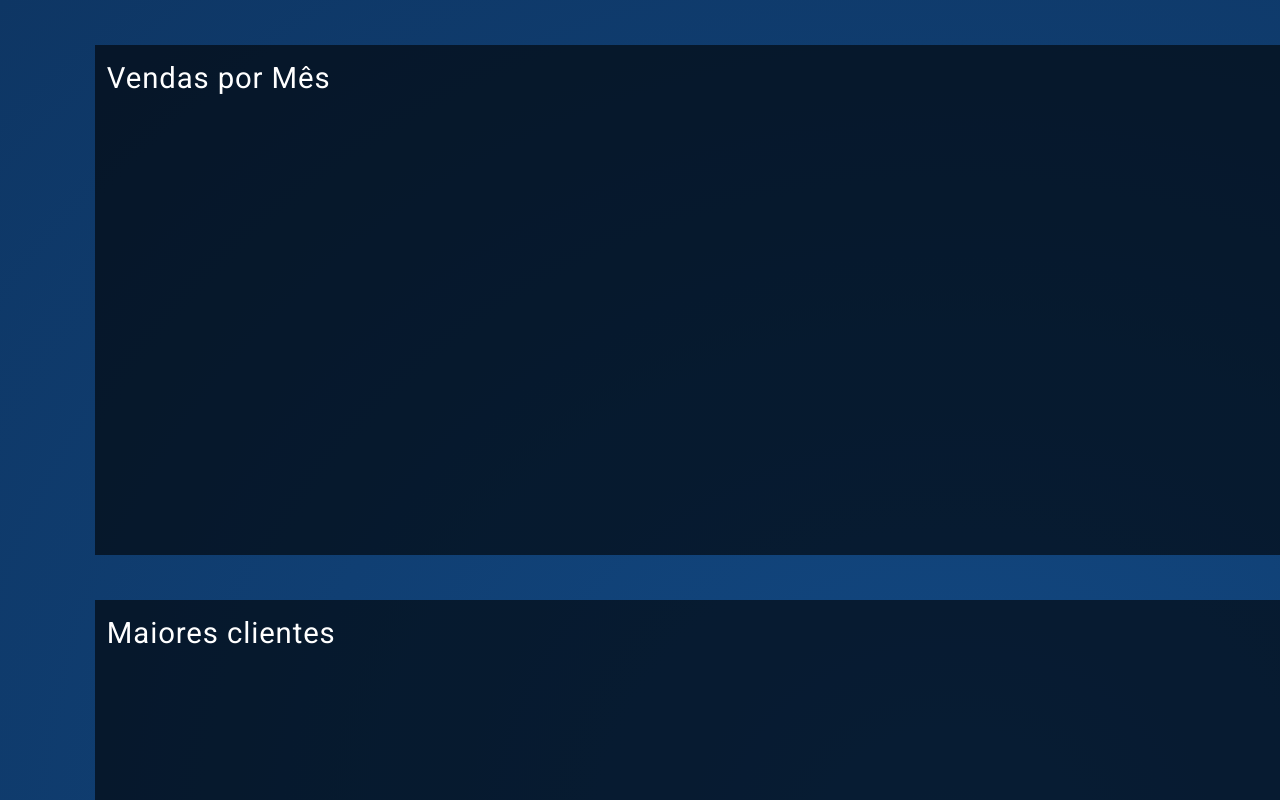
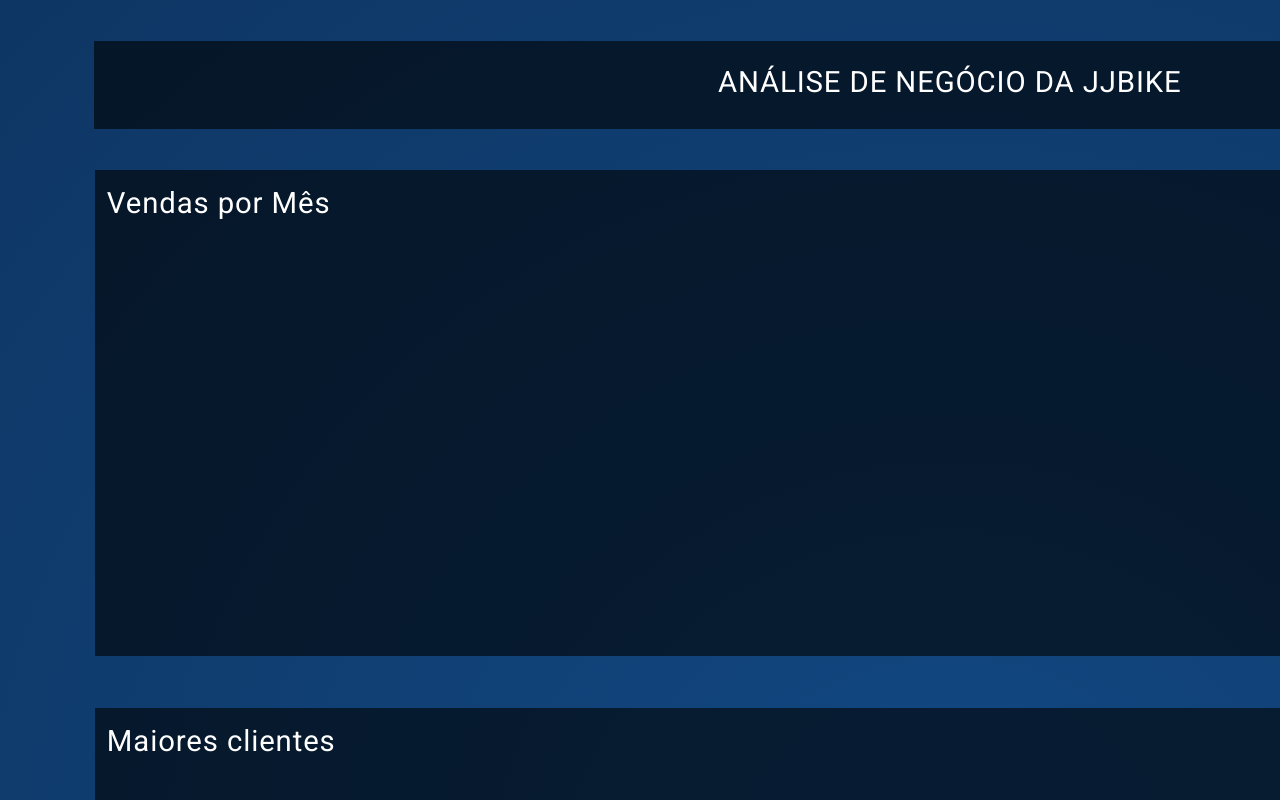
Before and after one commit to Willyson/DesignRelatorios, a plain HTML site: page Layout.html in a window 1280 px wide. Drawn offline with nearby package versions, Linux system fonts and the light colour scheme.

Commit message:
atualizações

```diff
--- a/Layout.html
+++ b/Layout.html
@@ -11,7 +11,7 @@
     #container{
         /*background-color: rgb(26, 104, 187);  /*Encontrar um fundo melhor*/
         width:1902px;
-        height: 1700px;
+        height: 1800px;
         position: absolute;
         font-family: Roboto;
         background-image: radial-gradient(#124882, #0e3664);
@@ -20,19 +20,9 @@
     .relatorioPadrao{
         background-color: rgba(0,0,0,.6);
         width:90%;
-        height: 30%;
-        margin: 3em auto auto auto;
+        height: 27%;
+        margin: 3.5em auto auto auto;
         transition:1s;
-    }
-
-    .relatorioPadrao:hover{
-        background-color: rgba(0,0,0,.8);
-        width:93%;
-        height:31%;
-    }
-
-    .relatorioPadrao:hover > .titulo{
-        font-size:24pt;
     }
 
 
@@ -47,11 +37,41 @@
     }
 
 
+
+    .destaque{
+        background-color: rgba(0,0,0,.6);;
+        width:90%;
+        position:relative;
+        left:3.2em;
+        text-align: center;
+        text-transform: uppercase;
+        height:3em;
+
+    }
+
+    .destaque p{
+        position:relative;
+        top:20px;
+
+
+    }
+
+    .destaque:hover > p{
+        text-decoration:underline ;
+        text-underline-position: under;
+
+    }
+
     </style>
 
     <body>
 
         <div id='container'>
+
+            <div class='titulo destaque'>
+                <p>Análise de negócio da JJBIKE</p>
+            </div>
+
             <div id='relatorio1' class='relatorioPadrao'>
                 <p class='titulo'>Vendas por Mês</p>
             </div>
```
